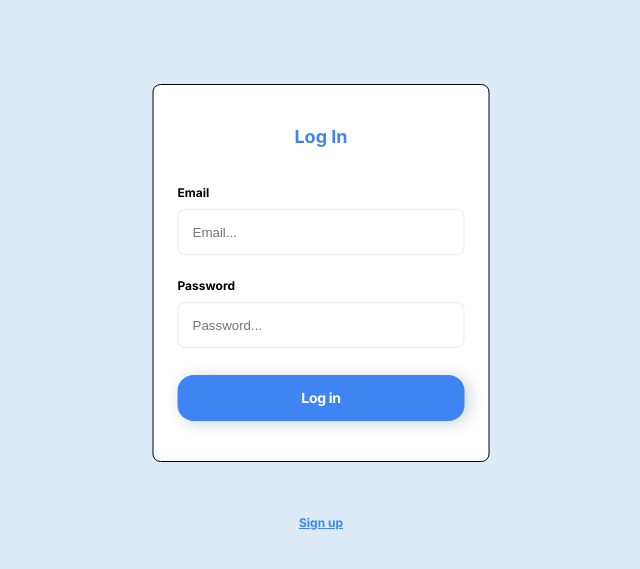
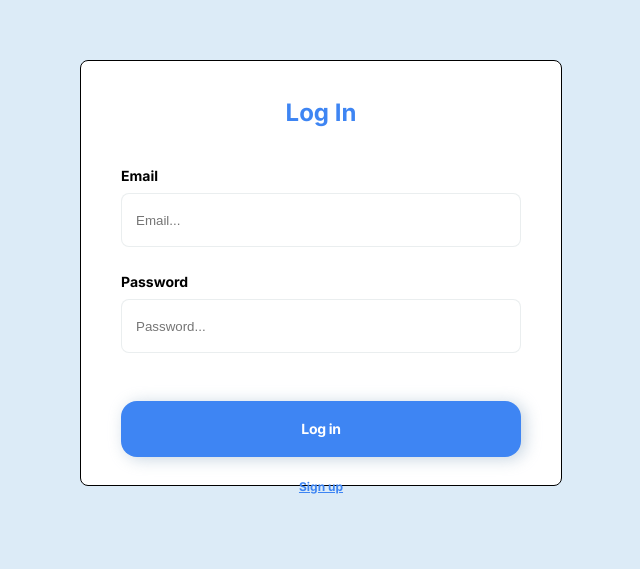
Before and after one commit to MagisterUnivers/Undefined-project-2, a React (Create React App) app: page /Undefined-project-2/login in a window 1280 px wide. Shown: the part 127-696 px from the top of the page, without its empty margins (319-959 px from the left). Built offline with nearby package versions, Linux system fonts and the light colour scheme.

Commit message:
AS-Styles

```diff
--- a/src/components/AuthNavigate/AuthNavigate.jsx
+++ b/src/components/AuthNavigate/AuthNavigate.jsx
@@ -6,7 +6,7 @@ const AuthNavigate = ({ isLoginForm }) => {
       {isLoginForm ? (
         <StyledText>Sign up</StyledText>
       ) : (
-        <StyledText>Log in</StyledText>
+        <StyledTextAlt>Log in</StyledTextAlt>
       )}
     </div>
   );
@@ -16,7 +16,7 @@ export default AuthNavigate;
 
 const StyledText = styled.p`
   position: absolute;
-  bottom: 124px;
+  bottom: 25%;
   left: 50%;
   transform: translate(-50%, -50%);
   font-family: 'Inter';
@@ -32,4 +32,38 @@ const StyledText = styled.p`
 
   text-shadow: 0px 47px 355px rgba(0, 0, 0, 0.07),
     0px 9.4px 57.6875px rgba(0, 0, 0, 0.035);
+
+  @media screen and (min-width: 768px) {
+    bottom: 20%;
+  }
+  @media screen and (min-width: 1440px) {
+    bottom: 23%;
+  }
 `;
+
+const StyledTextAlt = styled.p`
+  position: absolute;
+  bottom: 18%;
+  left: 50%;
+  transform: translate(-50%, -50%);
+  font-family: 'Inter';
+  font-style: normal;
+  font-weight: 600;
+  font-size: 12px;
+  line-height: calc(14 / 12);
+
+  text-align: center;
+  text-decoration-line: underline;
+
+  color: #3e85f3;
+
+  text-shadow: 0px 47px 355px rgba(0, 0, 0, 0.07),
+    0px 9.4px 57.6875px rgba(0, 0, 0, 0.035);
+
+  @media screen and (min-width: 768px) {
+    bottom: 15%;
+  }
+  @media screen and (min-width: 1440px) {
+    bottom: 18%;
+  }
+`;
--- a/src/components/Forms/LoginForm/LoginForm.jsx
+++ b/src/components/Forms/LoginForm/LoginForm.jsx
@@ -62,6 +62,7 @@ export const LoginForm = () => {
         <Field type="text" id="name" name="name" />
         <ErrorMessage name="name" component="div" className="error-message" />
       </div> */}
+            <StyledTaker>
               <StyledHolder>
                 <StyledLabel htmlFor="email">Email</StyledLabel>
                 <br />
@@ -92,6 +93,8 @@ export const LoginForm = () => {
                   className="error-message"
                 />
               </StyledHolder>
+            </StyledTaker>
+
             <StyledBtn type="submit">Log in</StyledBtn>
           </StyledForm>
         </Formik>
@@ -127,6 +130,17 @@ const StyledTitle = styled.h2`
 
   text-shadow: 0px 47px 355px rgba(0, 0, 0, 0.07),
     0px 9.4px 57.6875px rgba(0, 0, 0, 0.035);
+
+  @media screen and (min-width: 768px) {
+    font-size: 24px;
+    line-height: calc(24 / 24);
+    margin-bottom: 40px;
+  }
+  @media screen and (min-width: 1440px) {
+    font-size: 24px;
+    line-height: calc(24 / 24);
+    margin-bottom: 40px;
+  }
 `;
 
 const StyledLabel = styled.label`
@@ -135,6 +149,15 @@ const StyledLabel = styled.label`
   font-weight: 600;
   font-size: 12px;
   line-height: calc(15 / 12);
+
+  @media screen and (min-width: 768px) {
+    font-size: 14px;
+    line-height: calc(17 / 14);
+  }
+  @media screen and (min-width: 1440px) {
+    font-size: 14px;
+    line-height: calc(17 / 14);
+  }
 `;
 
 const StyledHolder = styled.div`
@@ -144,6 +167,38 @@ const StyledHolder = styled.div`
 
   &:last-of-type {
     margin-bottom: 32px;
+  }
+
+  @media screen and (min-width: 768px) {
+    /* width: 0px;
+    height: 0px; */
+    /* max-width: 400px; */
+    width: 400px;
+    height: auto;
+
+    &:last-of-type {
+      margin-bottom: 48px;
+    }
+  }
+  @media screen and (min-width: 1440px) {
+    /* width: 0px;
+    height: 0px; */
+    /* max-width: 400px; */
+    width: 400px;
+    height: auto;
+
+    &:last-of-type {
+      margin-bottom: 48px;
+    }
+  }
+`;
+
+const StyledTaker = styled.div`
+  @media screen and (min-width: 768px) {
+    max-width: 400px;
+  }
+  @media screen and (min-width: 1440px) {
+    max-width: 400px;
   }
 `;
 
@@ -164,6 +219,15 @@ const StyledBtn = styled.button`
   background: #3e85f3;
   box-shadow: 4px 2px 16px rgba(136, 165, 191, 0.48);
   border-radius: 16px;
+
+  @media screen and (min-width: 768px) {
+    width: 400px;
+    height: 56px;
+  }
+  @media screen and (min-width: 1440px) {
+    width: 400px;
+    height: 56px;
+  }
 `;
 
 const StyledWrapper = styled.div`
@@ -177,6 +241,15 @@ const StyledWrapper = styled.div`
   background: #ffffff;
   border: 1px solid black;
   border-radius: 8px;
+
+  @media screen and (min-width: 768px) {
+    width: 480px;
+    height: 424px;
+  }
+  @media screen and (min-width: 1440px) {
+    width: 480px;
+    height: 424px;
+  }
 `;
 
 const StyledField = styled(Field)`
@@ -191,4 +264,13 @@ const StyledField = styled(Field)`
   background: #ffffff;
   border: 1px solid rgba(220, 227, 229, 0.6);
   border-radius: 8px;
+
+  @media screen and (min-width: 768px) {
+    width: 400px;
+    height: 54px;
+  }
+  @media screen and (min-width: 1440px) {
+    width: 400px;
+    height: 54px;
+  }
 `;
--- a/src/components/Forms/RegisterForm/RegisterForm.jsx
+++ b/src/components/Forms/RegisterForm/RegisterForm.jsx
@@ -128,7 +128,7 @@ const StyledForm = styled(Form)`
 const StyledTitle = styled.h2`
   margin-left: 40px;
   margin-top: 40px;
-  margin-bottom: 40px;
+  margin-bottom: 32px;
 
   font-family: 'Inter';
   font-style: normal;
@@ -140,6 +140,17 @@ const StyledTitle = styled.h2`
 
   text-shadow: 0px 47px 355px rgba(0, 0, 0, 0.07),
     0px 9.4px 57.6875px rgba(0, 0, 0, 0.035);
+
+  @media screen and (min-width: 768px) {
+    font-size: 24px;
+    line-height: calc(24 / 24);
+    margin-bottom: 40px;
+  }
+  @media screen and (min-width: 1440px) {
+    font-size: 24px;
+    margin-bottom: 40px;
+    line-height: calc(24 / 24);
+  }
 `;
 
 const StyledLabel = styled.label`
@@ -153,18 +164,27 @@ const StyledLabel = styled.label`
 const StyledHolder = styled.div`
   display: flex;
   flex-direction: column;
-  width: 400px;
-  height: 79px;
+  width: 287px;
+  height: 69px;
   margin-bottom: 24px;
 
   &:last-of-type {
     margin-bottom: 32px;
   }
+
+  @media screen and (min-width: 768px) {
+    width: 400px;
+    height: 79px;
+  }
+  @media screen and (min-width: 1440px) {
+    width: 400px;
+    height: 79px;
+  }
 `;
 
 const StyledBtn = styled.button`
-  width: 400px;
-  height: 56px;
+  width: 287px;
+  height: 46px;
 
   font-family: 'Inter';
   font-style: normal;
@@ -179,6 +199,15 @@ const StyledBtn = styled.button`
   background: #3e85f3;
   box-shadow: 4px 2px 16px rgba(136, 165, 191, 0.48);
   border-radius: 16px;
+
+  @media screen and (min-width: 768px) {
+    width: 400px;
+    height: 56px;
+  }
+  @media screen and (min-width: 1440px) {
+    width: 400px;
+    height: 56px;
+  }
 `;
 
 const StyledWrapper = styled.div`
@@ -186,11 +215,20 @@ const StyledWrapper = styled.div`
   top: 50%;
   left: 50%;
   transform: translate(-50%, -50%);
-  width: 480px;
-  height: 521px;
+  width: 335px;
+  height: 469px;
   border: transparent;
   background: #ffffff;
   border-radius: 8px;
+
+  @media screen and (min-width: 768px) {
+    width: 480px;
+    height: 521px;
+  }
+  @media screen and (min-width: 1440px) {
+    width: 480px;
+    height: 521px;
+  }
 `;
 
 const StyledField = styled(Field)`
--- a/src/components/Forms/UserForm/UserForm.jsx
+++ b/src/components/Forms/UserForm/UserForm.jsx
@@ -215,6 +215,7 @@ export const UserForm = () => {
       <StyledUser>User</StyledUser>
 
       <StyledForm onSubmit={handleSubmit}>
+        <StyledTaker>
           <StyledHolder>
             {' '}
             <StyledLabel htmlFor="name">Name:</StyledLabel>
@@ -275,6 +276,7 @@ export const UserForm = () => {
               placeholder="Enter your Skype ID"
             />
           </StyledHolder>
+        </StyledTaker>
 
         <StyledBtn type="submit" disabled={!isFormValid}>
           Save changes
@@ -329,6 +331,27 @@ const StyledHolder = styled.div`
   &:last-of-type {
     /* margin-bottom: 40px; */
   }
+
+  @media screen and (min-width: 768px) {
+    margin-bottom: 24px;
+  }
+  @media screen and (min-width: 1440px) {
+    margin-bottom: 24px;
+  }
+`;
+
+const StyledTaker = styled.div`
+  @media screen and (min-width: 768px) {
+    margin-bottom: 24px;
+  }
+  @media screen and (min-width: 1440px) {
+    display: flex;
+    flex-flow: row wrap;
+    place-content: center flex-start;
+    gap: 24px;
+    align-items: center;
+    max-width: 768px;
+  }
 `;
 
 const StyledUser = styled.h3`
@@ -343,6 +366,17 @@ const StyledImg = styled.img`
   margin-right: auto;
   margin-top: -10%;
   border-radius: 50%;
+
+  @media screen and (min-width: 768px) {
+    width: 124px;
+    height: 130px;
+    margin-top: 10%;
+  }
+  @media screen and (min-width: 1440px) {
+    width: 124px;
+    height: 130px;
+    margin-top: 10%;
+  }
 `;
 
 const StyledBtn = styled.button`
@@ -363,6 +397,15 @@ const StyledBtn = styled.button`
   background: #3e85f3;
   box-shadow: 4px 2px 16px rgba(136, 165, 191, 0.48);
   border-radius: 16px;
+
+  @media screen and (min-width: 768px) {
+    width: 262px;
+    height: 48px;
+  }
+  @media screen and (min-width: 1440px) {
+    width: 262px;
+    height: 48px;
+  }
 `;
 
 const StyledWrapper = styled.div`
@@ -381,6 +424,15 @@ const StyledWrapper = styled.div`
   background: #ffffff;
   border: 1px solid black;
   border-radius: 8px;
+
+  @media screen and (min-width: 768px) {
+    width: 704px;
+    height: 854px;
+  }
+  @media screen and (min-width: 1440px) {
+    width: 1087px;
+    height: 752px;
+  }
 `;
 
 const StyledField = styled.input`
@@ -395,4 +447,13 @@ const StyledField = styled.input`
   background: #ffffff;
   border: 1px solid rgba(220, 227, 229, 0.6);
   border-radius: 8px;
+
+  @media screen and (min-width: 768px) {
+    width: 354px;
+    height: 46px;
+  }
+  @media screen and (min-width: 1440px) {
+    width: 354px;
+    height: 46px;
+  }
 `;
```
Lines whose indentation alone changed are shown as unchanged.
